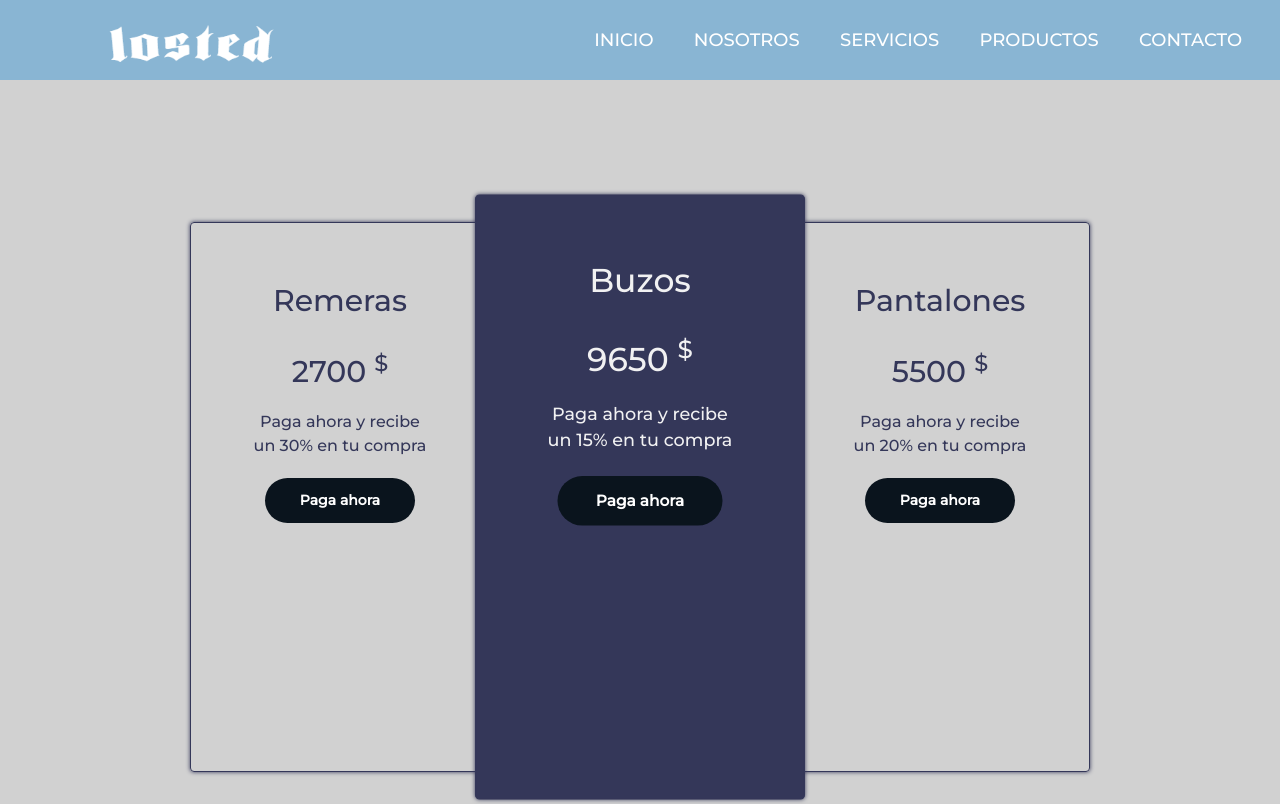
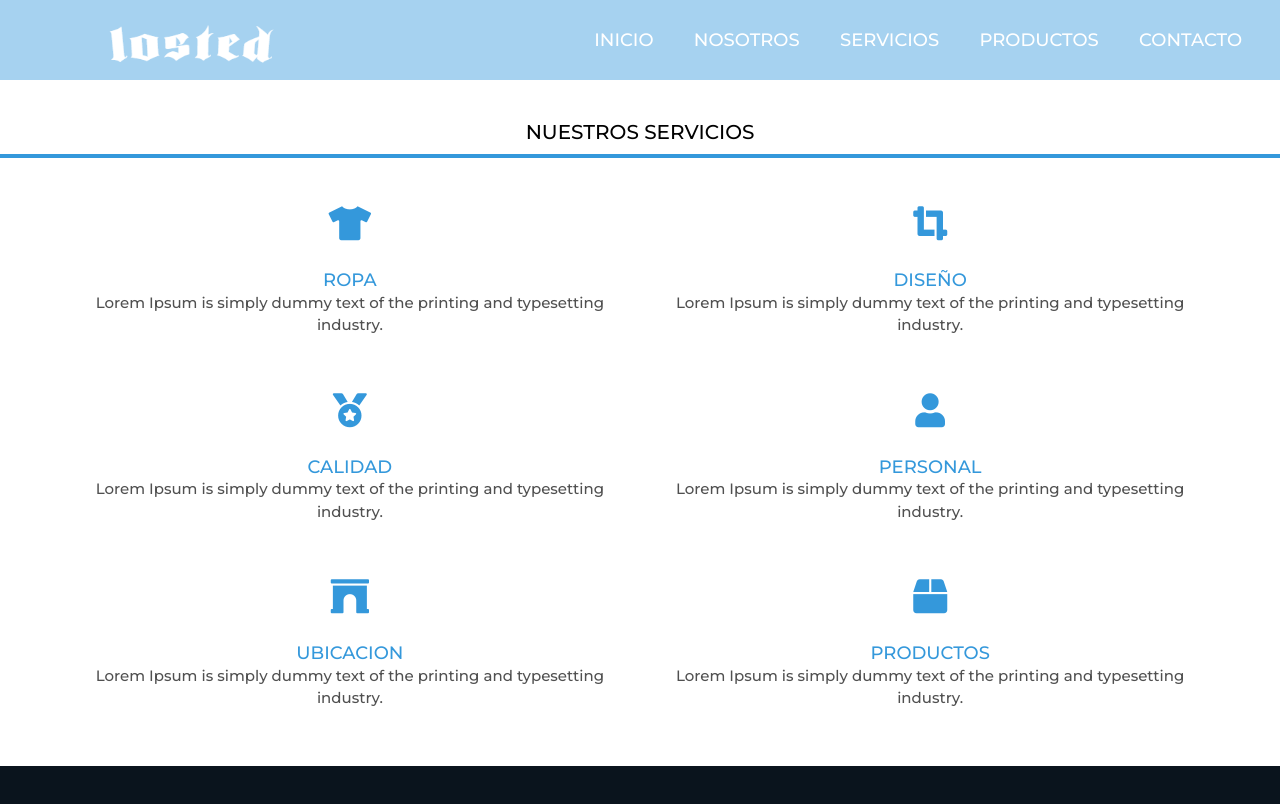
Before and after one commit to santiagocreativeweb/PreEntrega2Catelli, a website: page paginas/servicios.html in a window 1280 px wide. Shown: the top 804 px of the page. Drawn offline with nearby package versions, Linux system fonts and the light colour scheme.

Commit message:
Se modifico servicios, se cambio toda la pagina al color blanco

```diff
--- a/css/style.css
+++ b/css/style.css
@@ -34,7 +34,6 @@ nav{
   height: 90px;
   width: 350px;
   padding-bottom: 25px;
-  color: black;
 }
 nav ul{
   float: right;
@@ -382,102 +381,64 @@ li a:hover{
 
 /*-------- SECTION SERVICIOS --------*/
 
-.body15 {
-  background-color: #19191933;
+.servicios{
+  text-align: center;
 }
-.contenedor{
-  width: 90%;
-  max-width:900px;
+.servicios h1{
+  text-transform: uppercase;
+  font-size: 20px;
+  padding-bottom: 10px;
+  border-bottom: 4px solid #3498db;
+  margin-top: 40px;
+  text-align: center;
+  color: rgb(0, 0, 0);
+}
+.cen{
+  max-width: 1200px;
   margin: auto;
-  height:100vh;
-  display: flex;
-  justify-content: center;
-  align-items: center;
-  flex-wrap: wrap;
+  overflow: hidden;
+  padding: 20px;
 }
-
-.tabla{
-  width: 33%;
-  height: 550px;
-  margin: auto;
-  padding-bottom: 150px;
-  border: 1px solid #343759;
-  border-radius: 4px;
-  box-shadow: 0px 0px 4px 0px  #343759;
-  padding: 60px;
-  text-align: center;
-  flex-grow: 1;
-  color: #343759;
+.servicio{
+  display: inline-block;
+  width: 50%;
+  margin: 0 -2px;
+  padding: 20px;
+  box-sizing: border-box;
+  cursor: pointer;
+  transition: 0.4s;
 }
-
-.tabla h2{
-  font-size:30px;
-  margin-bottom:35px;
+.servicio:hover{
+  background: rgba(221, 221, 221, 0.514);
 }
-
-.tabla img{
-  width: 64px;
-  margin-bottom:35px;
+.servicio i{
+  color: #3498db;
+  font-size: 34px;
+  margin-bottom: 30px
 }
-
-.tabla h3{
-  font-size:30px;
-  margin-bottom: 20px;
+.servicio h2{
+  color: #3498db;
+  font-size: 18px;
+  text-transform: uppercase;
+  font-weight: 500;
+  margin: 0;
 }
-
-.tabla p{
-  display: block;
-  margin-bottom:20px;
+.servicio p{
+  color: rgba(0, 0, 0, 0.685);
+  font-size: 15px;
+  font-weight: 500;
 }
-
-.boton {
-  display:inline-block;
-  width: 150px;
-  padding:12px;
-  background: #0a141d;
-  text-decoration: none;
-  color: #ffffff;
-  border-radius: 100px;
-  text-align: center;
-  font-size: 14px;
-  font-weight: 600;
-  margin: auto;
+@media screen and (max-width: 800px) {
+  .servicio{
+    width: 50%;
+  }
 }
-
-.tabla:hover, .hover{
-  background: #343759;
-  color: #f1f1f2;
-  padding-bottom: 150px;
-  transition: .5s all;
-  transform: scale(1.1);
-  cursor: pointer;
-}
-
-@media screen and (max-width: 1000px){
-  .tabla{
-      width: 45%;
-      max-width:none;
-      margin-bottom: 40px;
-      flex-grow: initial;
+@media screen and (max-width: 500px) {
+  .servicio{
+    width: 100%;
   }
 }
 
-@media screen and (max-width: 700px){
-  .tabla{
-      width: 45%;
-      padding:40px;
-  }
-  .tabla h2{
-      margin-top: 50px;
-  }
-}
-
-@media screen and (max-width: 550px){
-  .tabla{
-      width: 85%;
-      padding: 30px;
-  }
-}
 
 /*-------- SECTION SERVICIOS --------*/
 
--- a/paginas/servicios.html
+++ b/paginas/servicios.html
@@ -32,25 +32,45 @@
 </header>
 
   <section class="servicios">
-    <div class="contenedor">
-        <div class="tabla">
-            <h2>Remeras</h2>
-            <h3>2700 <sup>$</sup></h3>
-            <p>Paga ahora y recibe un 30% en tu compra</p>
-            <a href="" class="boton">Paga ahora</a>
+    <div class="servicios">
+      <h1>Nuestros Servicios</h1>
+      <div class="cen">
+        <div class="servicio">
+          <i class="fas fa-tshirt"></i>
+          <h2>Ropa</h2>
+          <p>Lorem Ipsum is simply dummy text of the printing and typesetting industry.</p>
         </div>
-        <div class="tabla hover">
-            <h2>Buzos</h2>
-            <h3>9650 <sup>$</sup></h3>
-            <p>Paga ahora y recibe un 15% en tu compra</p>
-            <a href="" class="boton">Paga ahora</a>
+
+        <div class="servicio">
+          <i class="fas fa-crop-alt"></i>
+          <h2>Diseño </h2>
+          <p>Lorem Ipsum is simply dummy text of the printing and typesetting industry.</p>
         </div>
-        <div class="tabla">
-            <h2>Pantalones</h2>
-            <h3>5500 <sup>$</sup></h3>
-            <p>Paga ahora y recibe un 20% en tu compra</p>
-            <a href="" class="boton">Paga ahora</a>
+
+        <div class="servicio">
+          <i class="fas fa-medal"></i>
+          <h2>Calidad</h2>
+          <p>Lorem Ipsum is simply dummy text of the printing and typesetting industry.</p>
         </div>
+
+        <div class="servicio">
+          <i class="fas fa-user"></i>
+          <h2>PERSONAL</h2>
+          <p>Lorem Ipsum is simply dummy text of the printing and typesetting industry.</p>
+        </div>
+
+        <div class="servicio">
+          <i class="fas fa-archway"></i>
+          <h2>UBICACION</h2>
+          <p>Lorem Ipsum is simply dummy text of the printing and typesetting industry.</p>
+        </div>
+
+        <div class="servicio">
+          <i class="fas fa-box"></i>
+          <h2>PRODUCTOS</h2>
+          <p>Lorem Ipsum is simply dummy text of the printing and typesetting industry.</p>
+        </div>
+      </div>
     </div>
   </section>
 
```
Also changed, not shown: package.json (added, +23 -0 lines), css/main.css (added), scss/main.scss (added), 3 other files.
